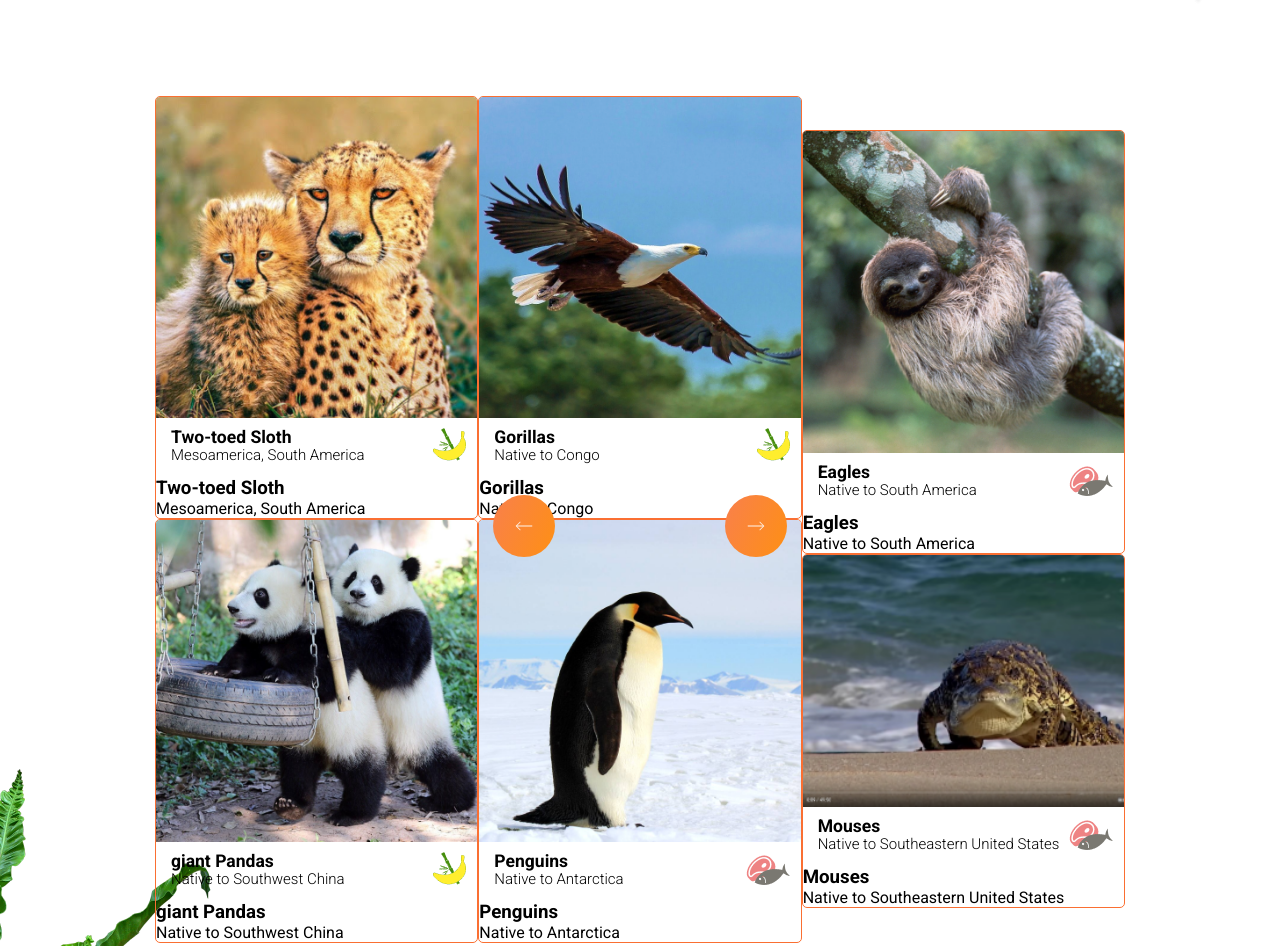
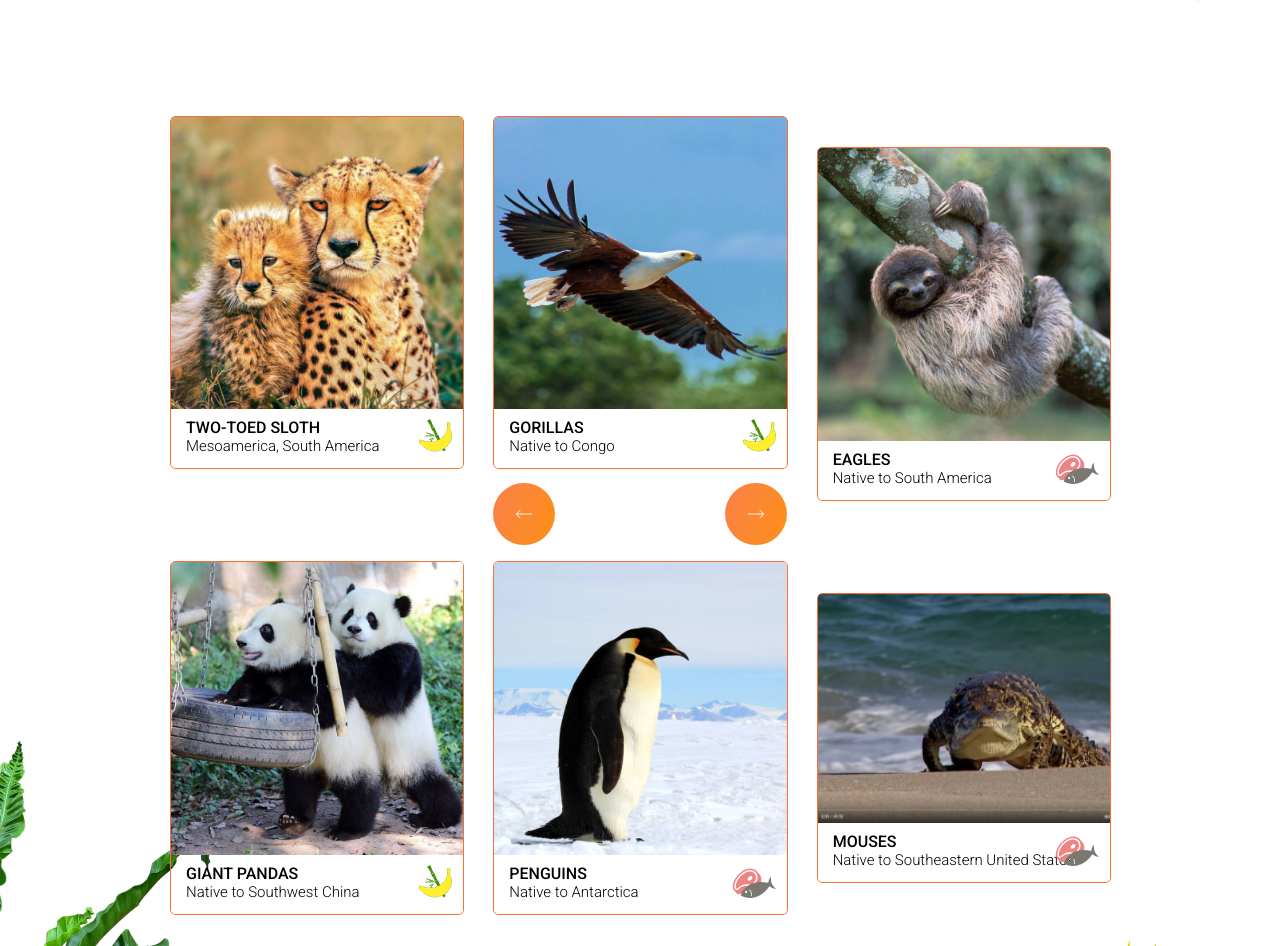
Before and after one commit to dshparko/dshparko.github.io, a plain HTML site: page online-zoo/pages/main/index.html in a window 1280 px wide. Shown: the part 1387-2333 px from the top of the page. Drawn offline with nearby package versions, Linux system fonts and the light colour scheme.

```diff
--- a/online-zoo/pages/main/index.html
+++ b/online-zoo/pages/main/index.html
@@ -854,9 +854,10 @@
 
     rerender()
 
+
     function renderAnimals(element, index, arr) {
         var html = `
-            <div class="pets-card">
+            <div class="animals-card">
                 <a href="index.html" class="slider-image">
                     <div class="image-holder"><img src="https://dshparko.github.io/online-zoo/pages/main/${element.imgUrl}"
                                                    alt=${element.animalName}>
@@ -869,15 +870,11 @@
                         })}
                              class="ico-animal">
                     </div>
-                    <div class="overlay">
-                        <h3>${element.animalName}</h3>
-                        <p>${element.animalHabitat}</p>
-                    </div>
                 </a>
             </div>
         `
         return html;
-    }
+        }
 
 </script>
 <script>
```
